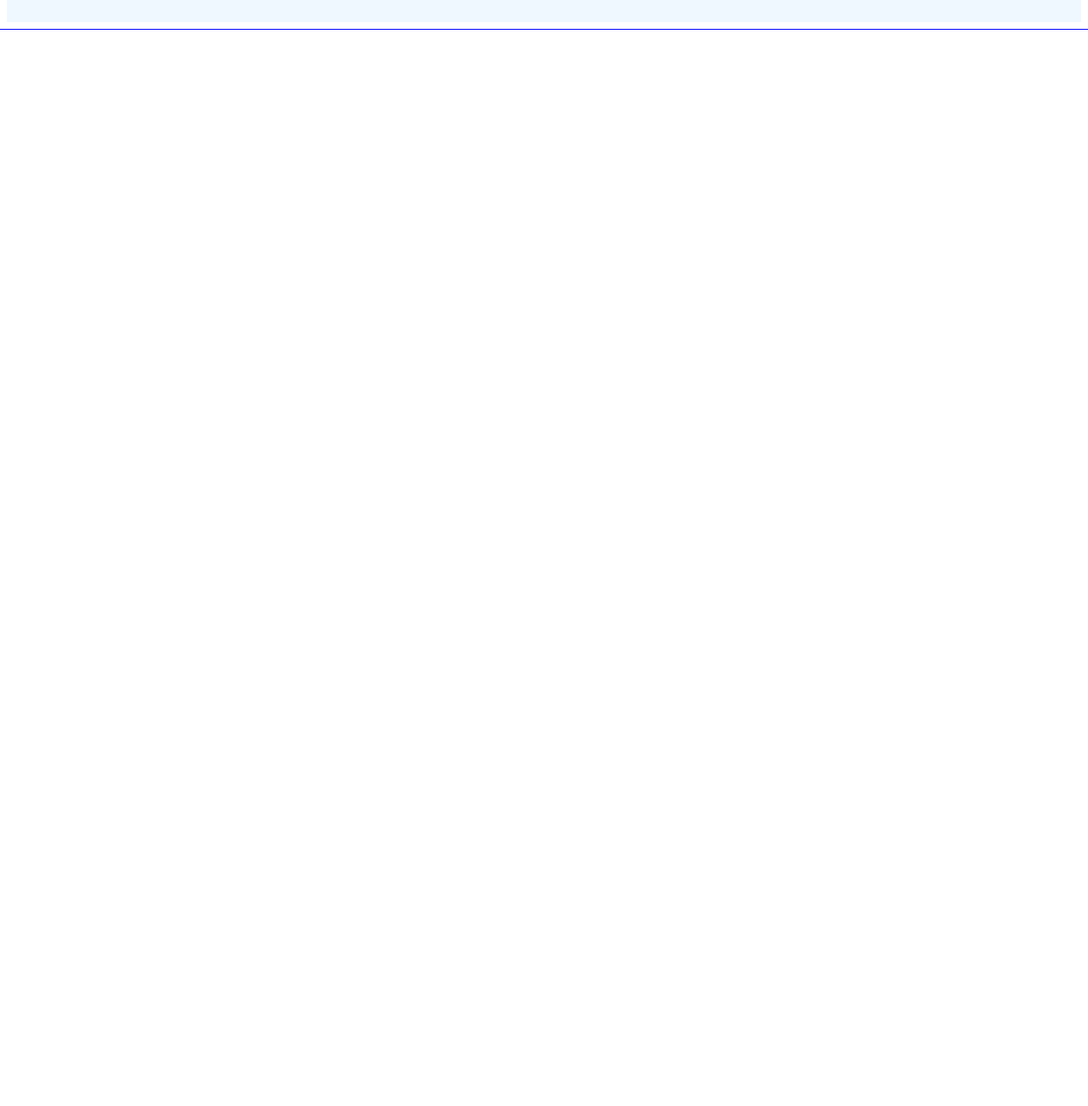
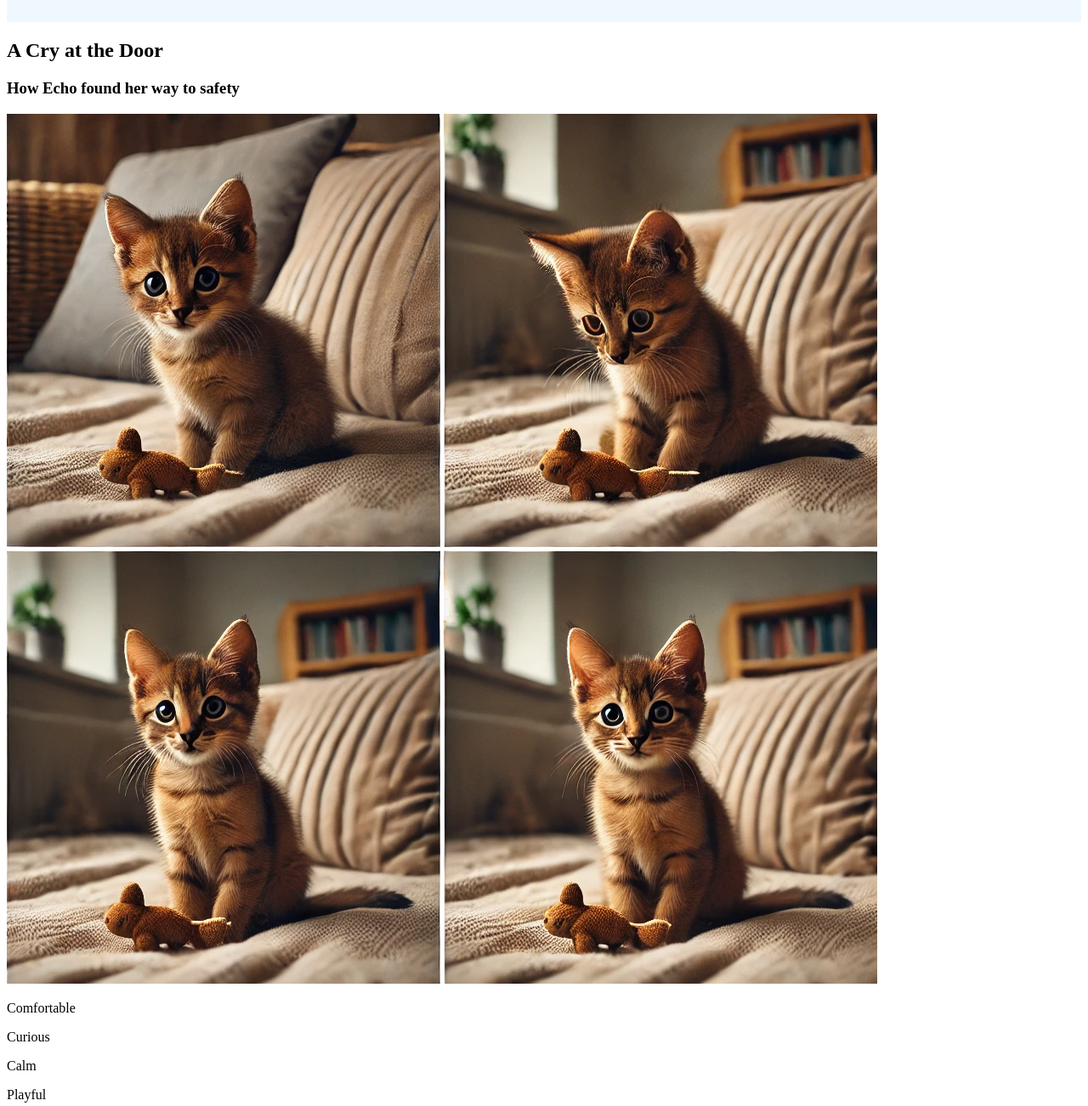
Before and after one commit to kiptalam1/Landing-Page, a plain HTML site: page index.html in a window 1280 px wide. Shown: the part 460-1762 px from the top of the page at 85% size. Before the commit the page ends 800 px from the top, so only its background shows below. Drawn offline with Linux system fonts and the light colour scheme.

Commit message:
Add markup and images to the html.

```diff
--- a/index.html
+++ b/index.html
@@ -34,5 +34,27 @@
         </div>
 
     </header>
+
+    <div class="album">
+        <div class="topic">
+            <h2>A Cry at the Door</h2>
+            <h3>How Echo found her way to safety</h3>
+        </div>
+        <div class="photos">
+            <img src="./assets/image2.png" alt="echo's photo">
+            <img src="./assets/image3.png" alt="echo's photo">
+            <img src="./assets/image4.png" alt="echo's photo">
+            <img src="./assets/image5.png" alt="echo's photo">
+
+        </div>
+
+        <div class="mood">
+            <p>Comfortable</p>
+            <p>Curious</p>
+            <p>Calm</p>
+            <p>Playful</p>
+        </div>
+    </div>
+
 </body>
 </html>
```
